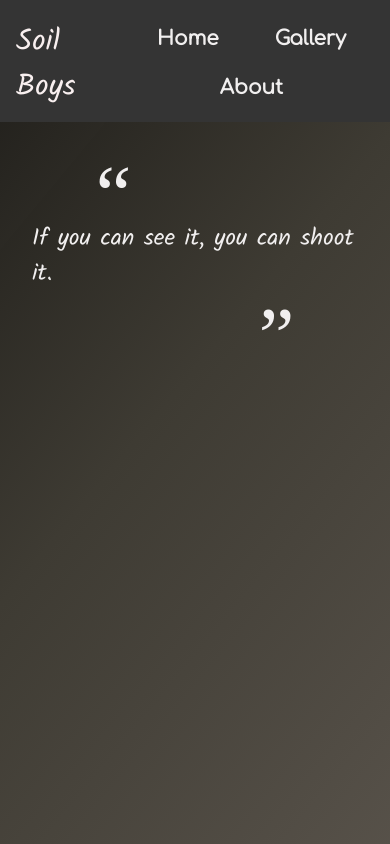
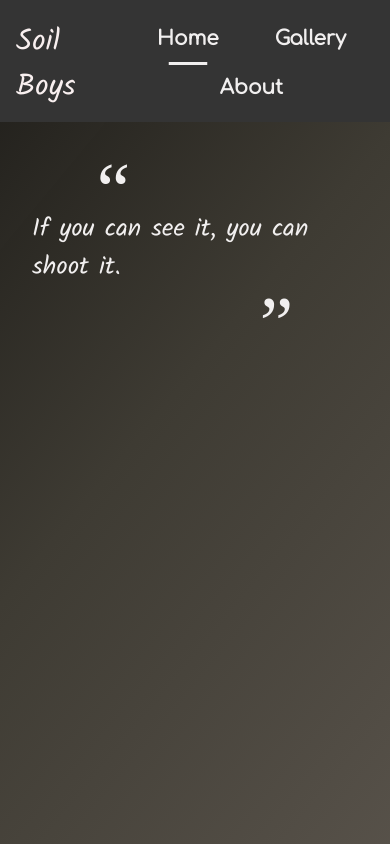
Before and after one commit to soil-boys/soil-boys-website, a React (Create React App) app in the folder soil-boys/: page / in a window 390 px wide. Built offline with nearby package versions, Linux system fonts and the light colour scheme; a web font is replaced by a local one.

Commit message:
nav styling

```diff
--- a/soil-boys/src/App.css
+++ b/soil-boys/src/App.css
@@ -201,7 +201,7 @@ a {
         flex-direction: column;
     }
     .quote-text {
-        font-size: calc(var(--size) - 0.4em);
+        font-size: calc(var(--size) - 0.3em);
         padding: 0;
         margin: 0;
     }
@@ -209,13 +209,14 @@ a {
         margin: 0;
         padding: 0;
         align-self: center;
+        font-size: calc(var(--size) - 0.3em);
     }
     .quote-start {
         margin-left: -50%;
-        margin-bottom: -2rem;
+        margin-bottom: -2.2rem;
     }
     .quote-end {
         margin-right: -50%;
-        margin-top: -1rem;
+        margin-top: -1.2rem;
     }
 }
--- a/soil-boys/src/Assets/Structures/Nav.js
+++ b/soil-boys/src/Assets/Structures/Nav.js
@@ -1,23 +1,27 @@
 import React from "react";
+import { NavLink } from "react-router-dom";
+import Home from "../Pages/Home";
+import Gallery from "../Pages/Gallery";
+import About from "../Pages/About";
 
 function Nav() {
+
+    const tabs = [
+        { name: "Home", to: "/" },
+        { name: "Gallery", to: "/gallery"},
+        { name: "About", to: "/about"},
+    ]
 
     return(
         <div id="nav" select="false">
             <div className="title">Soil Boys</div>
             <nav className="navbar">
-                <div className="nav-item">
-                    <a className="nav-link">Home</a>
-                    <span className="slide"></span>
-                </div>
-                <div className="nav-item">
-                    <a className="nav-link">Gallery</a>
-                    <span className="slide"></span>
-                </div>
-                <div className="nav-item">
-                    <a className="nav-link">About</a>
-                    <span className="slide"></span>
-                </div>
+                {tabs.map((tab) => (
+                    <div className="nav-item">
+                        <NavLink className="nav-link" to={tab.to} relative="path">{tab.name}</NavLink>
+                        <span className="slide"></span>
+                    </div>
+                ))}
             </nav>
         </div>
     )
```
